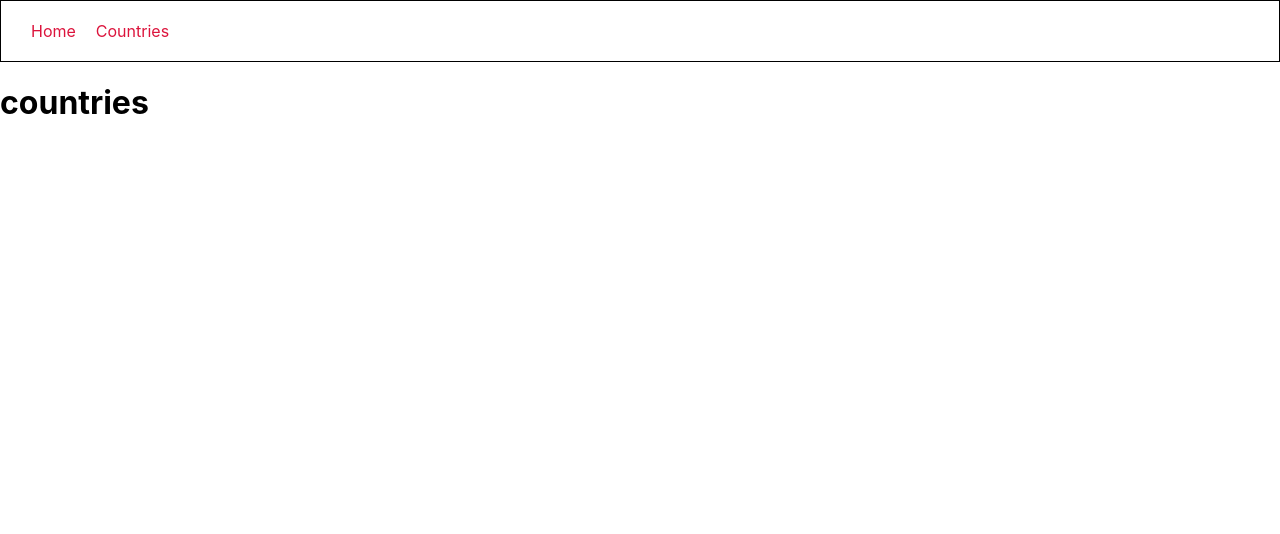
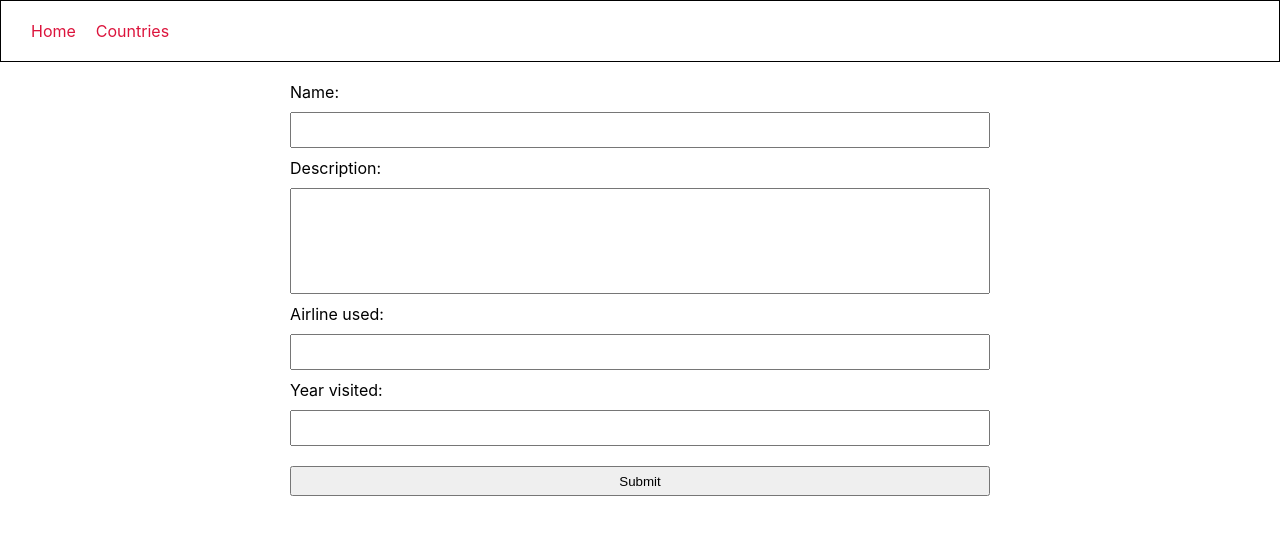
Before and after one commit to Aubyn92/countries_app_client, a React (Create React App) app: page /countries/create in a window 1280 px wide. Shown: the top 534 px of the page. Built offline with nearby package versions, Linux system fonts and the light colour scheme.

Commit message:
Created a component for adding a new country and implemented a form. Added some event handlers and basic css styling for this form.

```diff
--- /dev/null
+++ b/src/components/AddCountry.jsx
@@ -0,0 +1,43 @@
+import React from "react";
+
+class AddCountry extends React.Component {
+  onInputChange = (event) => {
+    this.setState({
+      [event.target.id]: event.target.value,
+    });
+  };
+
+  onFormSubmit = async (event) => {
+    event.preventDefault();
+    const body = {
+      country: this.state,
+    };
+    await fetch("http://localhost:3000/countries", {
+      method: "POST",
+      headers: {
+        "Content-Type": "application/json",
+      },
+      body: JSON.stringify(this.state),
+    });
+    this.props.history.push("/countries");
+  };
+  render() {
+    return (
+      <div className="container">
+        <form>
+          <label htmlFor="title">Name: </label>
+          <input type="text" name="name" id="name" />
+          <label htmlFor="description">Description: </label>
+          <textarea name="description" id="description"></textarea>
+          <label htmlFor="airline">Airline used: </label>
+          <input type="text" name="airline" id="airline" />
+          <label htmlFor="year">Year visited: </label>
+          <input type="text" name="year" id="year" />
+          <input type="submit" value="Submit" />
+        </form>
+      </div>
+    );
+  }
+}
+
+export default AddCountry;
--- a/src/components/App.jsx
+++ b/src/components/App.jsx
@@ -1,9 +1,10 @@
 import React from 'react';
-import { Route, Switch } from 'react-router-dom'
-import Home from './Home'
-import Countries from './Countries'
-import NoMatch from './NoMatch'
+import { Route, Switch } from 'react-router-dom';
+import Home from './Home';
+import Countries from './Countries';
+import NoMatch from './NoMatch';
 import Navbar from "../shared/Navbar";
+import AddCountry from './AddCountry';
 
 class App extends React.Component {
   render() {
@@ -11,6 +12,7 @@ class App extends React.Component {
       <>
       <Navbar />
       <Switch>
+        <Route path="/countries/create" component={AddCountry} />
         <Route path="/countries" component={Countries} />
         <Route exact path="/countries" render={(props) => <Countries {...props} myProp="my prop" />} />
         <Route exact path="/" component={Home} />
--- a/src/components/Countries.jsx
+++ b/src/components/Countries.jsx
@@ -1,8 +1,38 @@
 import React from 'react'
 
 class Countries extends React.Component {
+  state = { countries: [] }
+
+  getCountries = async () => {
+    const response = await fetch("http://localhost:3000/countries")
+    const countries = await response.json()
+    this.setState({ countries: countries })
+  }
+
+  renderCountries = () => {
+    return this.state.countries.map((country, index) => {
+      return (
+        <div key={index}>
+          <h3>{country.name}</h3>
+          <p>Activities: {country.description}</p>
+          <p>Airline used: {country.airline}</p>
+          <p>Year visited: {country.year}</p>
+          <hr/>
+        </div>
+      )
+    })
+  }
+
+  async componentDidMount() {
+    this.getCountries()
+  }
+
   render() {
-    return <h1>countries</h1>
+    return (
+      <div>
+        {this.renderCountries()}
+      </div>
+    )
   }
 }
 
--- a/src/components/Home.jsx
+++ b/src/components/Home.jsx
@@ -2,7 +2,7 @@ import React from 'react'
 
 class Home extends React.Component {
   render() {
-    return <h1>home</h1>
+    return <h1>Travel Journal</h1>
   }
 }
 
--- a/src/index.css
+++ b/src/index.css
@@ -17,3 +17,30 @@ nav a {
   color: crimson;
   margin: 0px 10px;
 }
+
+.container {
+  max-width: 700px;
+  margin: 10px auto;
+}
+
+form {
+  display: flex;
+  flex-direction: column;
+}
+
+form label {
+  margin: 10px 0px;
+}
+
+form input {
+  height: 30px;
+}
+
+form input[type=submit] {
+  margin: 20px 0px;
+}
+
+form textarea {
+  resize: none;
+  height: 100px;
+}
```
